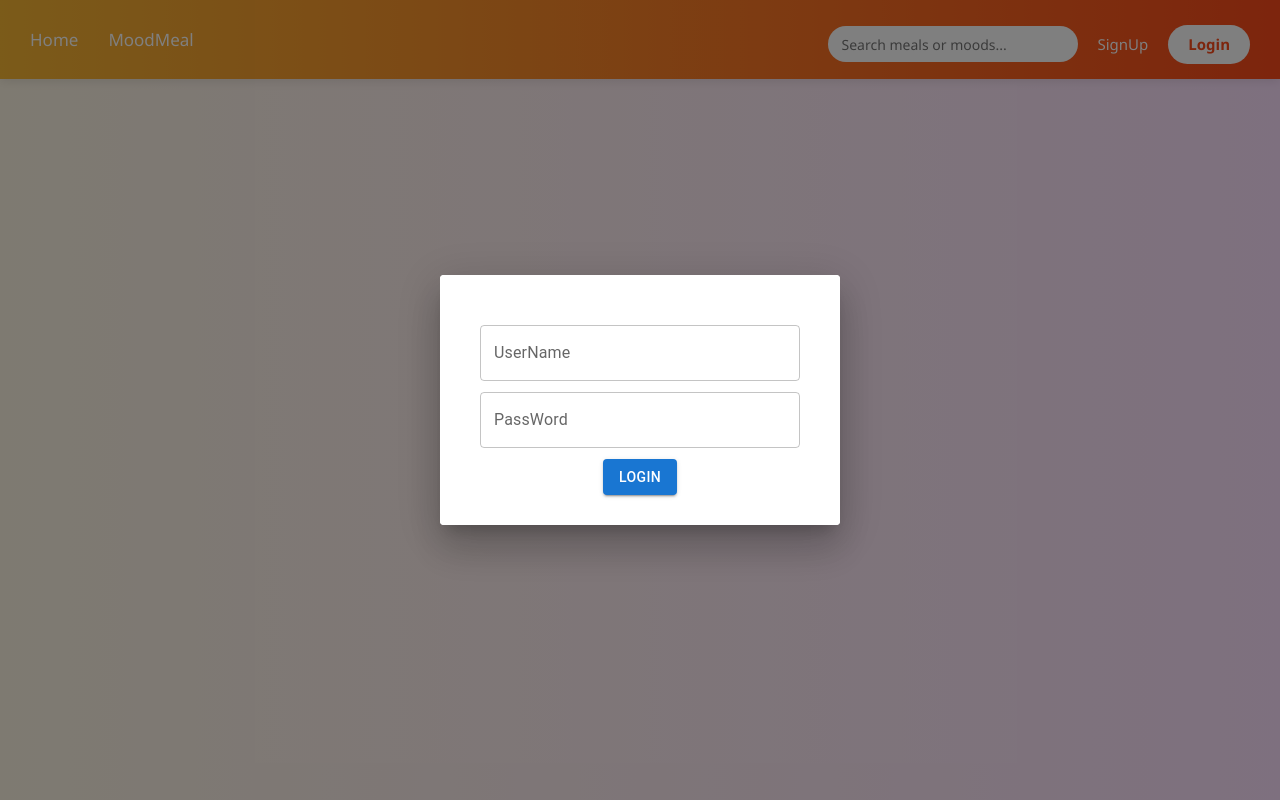
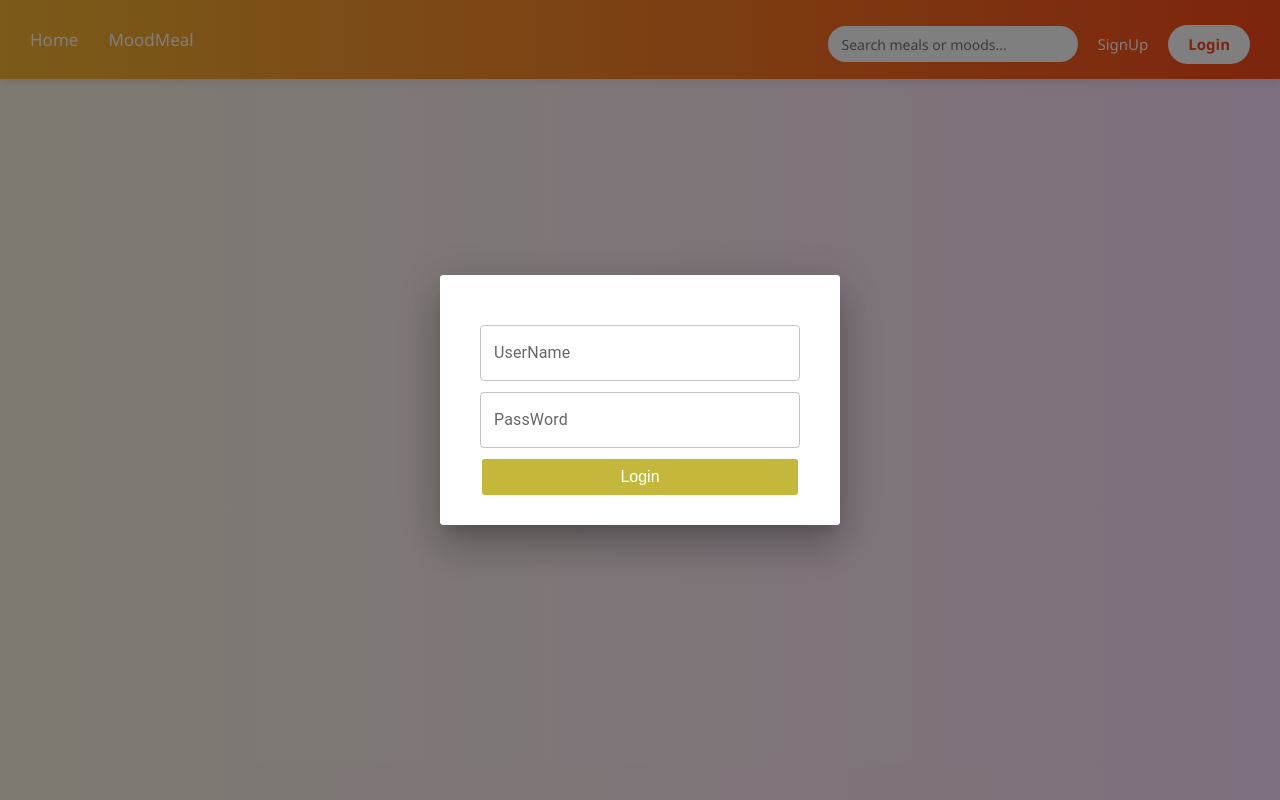
Before and after one commit to suhaas3/mood-meal, a React (Create React App) app: page / in a window 1280 px wide. Both pictures are taken after a click on the button "Login". Built offline with nearby package versions, Linux system fonts and the light colour scheme.

Commit message:
Login section interactive

```diff
--- a/src/Components/Login/Login.css
+++ b/src/Components/Login/Login.css
@@ -21,22 +21,19 @@
 
 .userNameBox,
 .passwordBox {
-  height: 20px;
   width: 320px;
 }
 
-.userNameBox::placeholder,
-.passwordBox::placeholder {
-  padding-left: 10px;
+.login-button-new {
+  background-color: rgb(195, 184, 60);
+  color: white;
+  border: none;
   font-size: 16px;
   font-family: arial;
-}
-
-.login-button-new {
-  color: white;
-  padding: 3px 89px;
-  border: none;
   border-radius: 3px;
   cursor: pointer;
-      padding: 6px 138px;
+  padding: 6px 138px;
 }
+.login-button-new:focus {
+  outline: none;
+}
--- a/src/Components/Login/Login.js
+++ b/src/Components/Login/Login.js
@@ -5,6 +5,7 @@
   import { AuthLogin } from "../../Redux-toolkit/AuthSlice";
   import TextField from '@mui/material/TextField';
 import Button from "@mui/material/Button";
+import './Login.css';
 
 
   function Login({setOpenLogin}) {
@@ -40,7 +41,7 @@ import Button from "@mui/material/Button";
                   <TextField id="outlined-basic" className="userNameBox" label="UserName"  name="userName" onChange={handleLoginDetails} variant="outlined" />
             <TextField id="outlined-basic" className="passwordBox"  label="PassWord"  name="passWord" onChange={handleLoginDetails} variant="outlined" />
 
-            <Button onClick={handleSubmit} className="login-button-new" variant="contained">Login</Button>
+            <button onClick={handleSubmit} className="login-button-new">Login</button>
 
           </div>
         </div>
```
